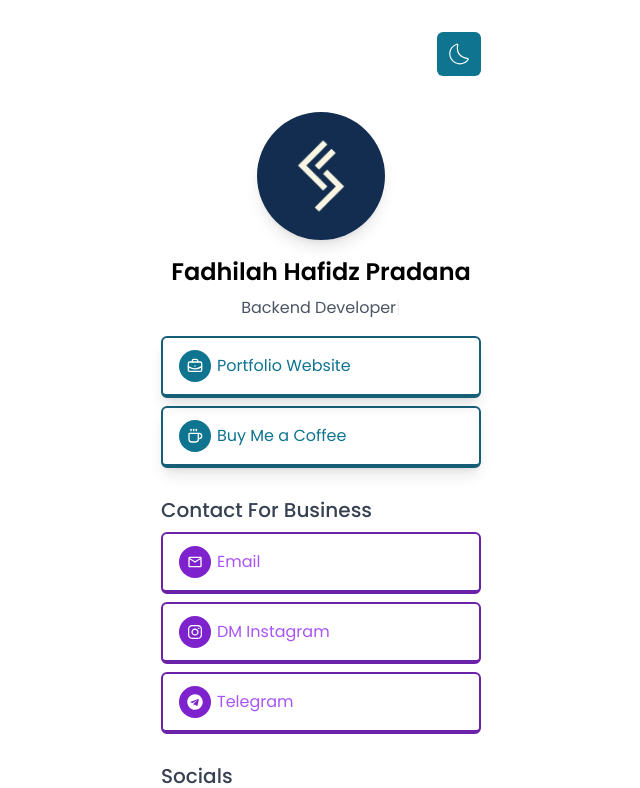
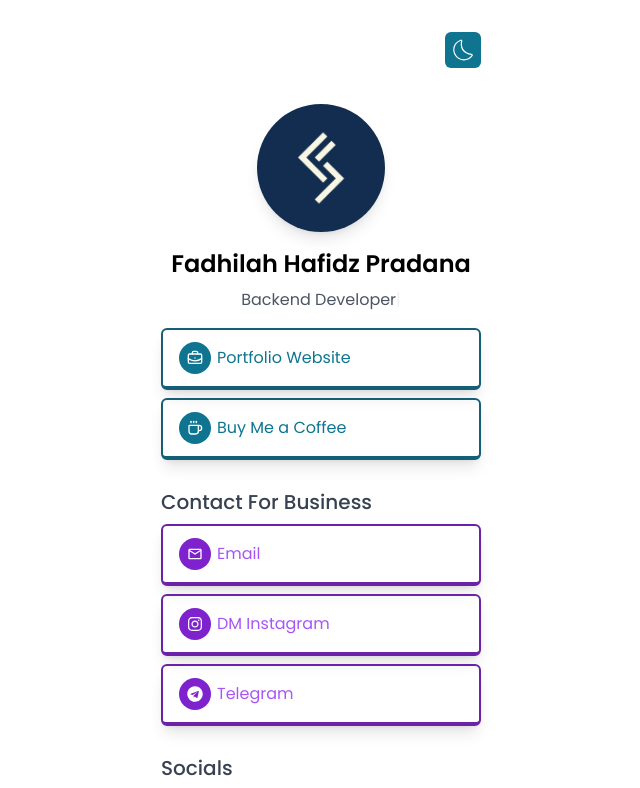
Before and after one commit to fadhilahhfdz/profile-links-v1, a React (Vite) app: page / in a window 1280 px wide. Shown: the top 788 px of the page, without its empty margins (319-959 px from the left). Built offline with nearby package versions, Linux system fonts and the light colour scheme.

Commit message:
add card shadow, change width darkmode button

```diff
--- a/src/components/Contacts.jsx
+++ b/src/components/Contacts.jsx
@@ -28,7 +28,7 @@ const Contacts = () => {
           href={kontak.url}
           target="_blank"
           rel="noopener noreferrer"
-          className="relative group flex items-center justify-between w-full px-1 hover:px-6 py-2 hover:text-white border-2 border-b-4 border-purple-800 rounded-md overflow-hidden"
+          className="relative group flex items-center justify-between w-full px-1 hover:px-6 py-2 hover:text-white border-2 border-b-4 border-purple-800 rounded-md overflow-hidden shadow-lg"
         >
           <div className="flex items-center gap-2 p-1">
             <span className="absolute inset-0 bg-purple-500 transform -translate-x-full group-hover:translate-x-0 transition-transform duration-500"></span>
--- a/src/components/Home.jsx
+++ b/src/components/Home.jsx
@@ -41,7 +41,7 @@ const Home = () => {
         <div className="flex justify-end">
           <button
             onClick={toggleDarkMode}
-            className="bg-cyan-700 dark:bg-gray-800 text-white dark:text-gray-400 p-2 rounded-md"
+            className="bg-cyan-700 dark:bg-gray-800 text-white dark:text-gray-400 p-1 rounded-md"
           >
             {darkMode ? (
               <CiLight className="w-7 h-7" />
--- a/src/index.css
+++ b/src/index.css
@@ -3,7 +3,7 @@
 @tailwind utilities;
 
 .list-sosmed {
-  @apply relative flex items-center justify-between w-full px-1 hover:px-6 py-2 hover:text-white border-2 border-b-4 rounded-md overflow-hidden;
+  @apply relative flex items-center justify-between w-full px-1 hover:px-6 py-2 hover:text-white border-2 border-b-4 rounded-md overflow-hidden shadow-lg;
 }
 
 .instagram {
```
